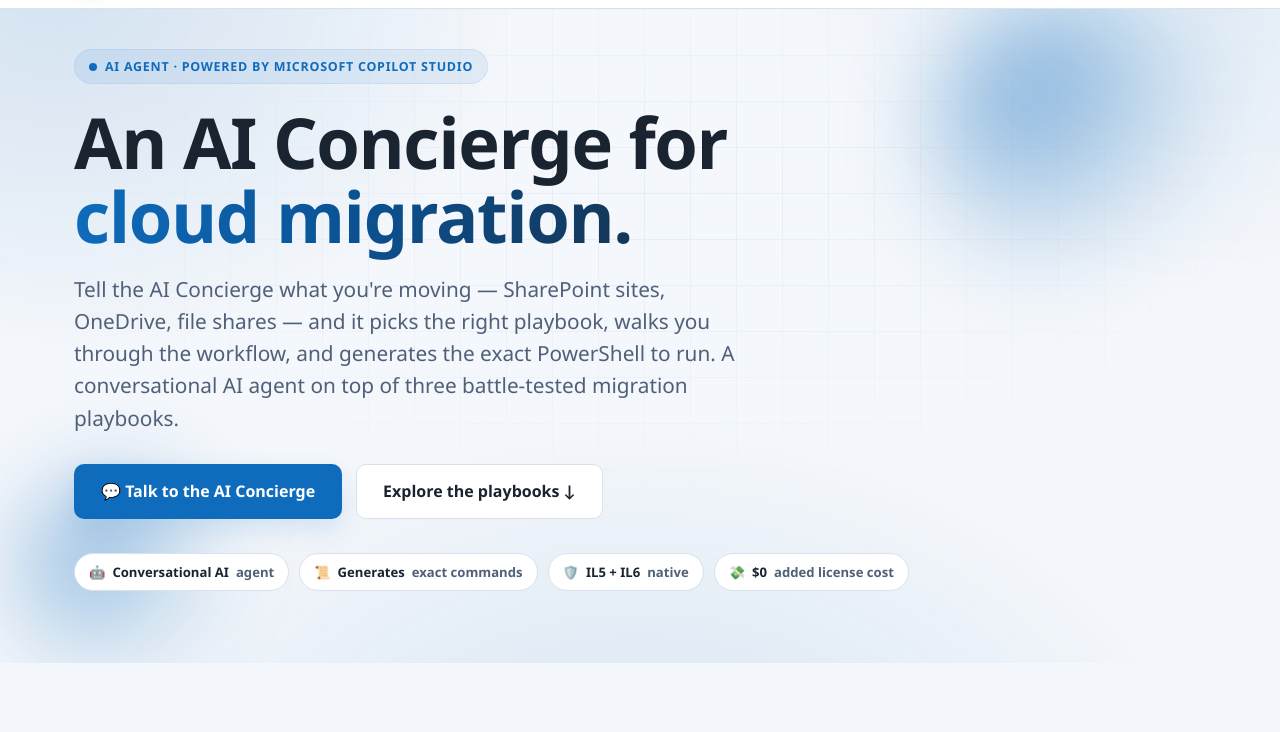
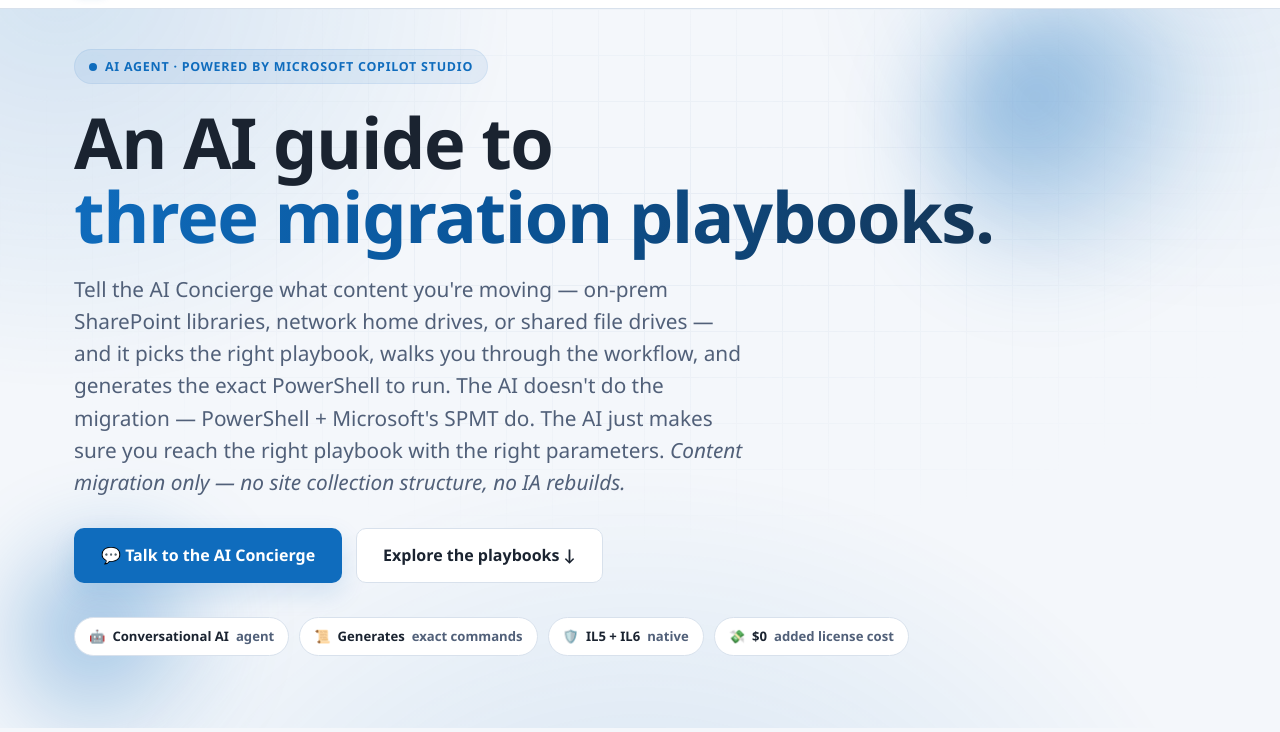
Before and after one commit to DouglasLuvPup/cloud-migrate-pro, a plain HTML site: page index.html in a window 1280 px wide. Shown: the part 52-784 px from the top of the page. Drawn offline with Linux system fonts and the light colour scheme; some packages are replaced by stand-ins of ours; a script that the page names is missing.

Commit message:
Hero: clarify AI guides playbooks (doesn't migrate); content-only scope

```diff
--- a/index.html
+++ b/index.html
@@ -181,8 +181,8 @@
   <div class="orb b"></div>
   <div class="wrap">
     <span class="eyebrow"><span class="pulse-dot"></span> AI Agent · Powered by Microsoft Copilot Studio</span>
-    <h1 class="title">An AI Concierge for<br><span class="grad">cloud migration.</span></h1>
-    <p class="lede">Tell the AI Concierge what you're moving — SharePoint sites, OneDrive, file shares — and it picks the right playbook, walks you through the workflow, and generates the exact PowerShell to run. A conversational AI agent on top of three battle-tested migration playbooks.</p>
+    <h1 class="title">An AI guide to<br><span class="grad">three migration playbooks.</span></h1>
+    <p class="lede">Tell the AI Concierge what content you're moving — on-prem SharePoint libraries, network home drives, or shared file drives — and it picks the right playbook, walks you through the workflow, and generates the exact PowerShell to run. The AI doesn't do the migration — PowerShell + Microsoft's SPMT do. The AI just makes sure you reach the right playbook with the right parameters. <em>Content migration only — no site collection structure, no IA rebuilds.</em></p>
     <div class="cta-row">
       <a class="btn btn-primary" href="#concierge">💬 Talk to the AI Concierge</a>
       <a class="btn btn-ghost" href="#paths">Explore the playbooks ↓</a>
```
